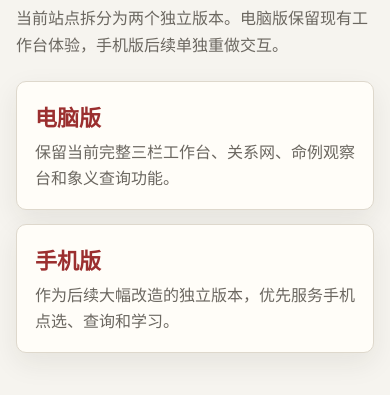
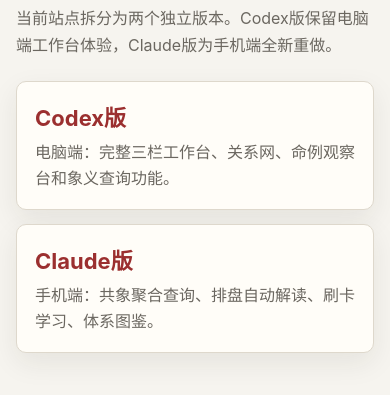
Before and after one commit to NeverGiveUp0618/bazi-xiangfa, a plain HTML site: page bazi_xiangyi_site/index.html in a window 390 px wide. Shown: the part 263-658 px from the top of the page. Drawn offline with Linux system fonts and the light colour scheme.

Commit message:
Rename version labels: desktop=Codex版, mobile=Claude版

```diff
--- a/bazi_xiangyi_site/index.html
+++ b/bazi_xiangyi_site/index.html
@@ -93,17 +93,17 @@
   <main>
     <header>
       <h1>八字象义图谱</h1>
-      <p>当前站点拆分为两个独立版本。电脑版保留现有工作台体验，手机版后续单独重做交互。</p>
+      <p>当前站点拆分为两个独立版本。Codex版保留电脑端工作台体验，Claude版为手机端全新重做。</p>
     </header>
 
     <section class="version-grid" aria-label="版本选择">
       <a href="./desktop/">
-        <strong>电脑版</strong>
-        <span>保留当前完整三栏工作台、关系网、命例观察台和象义查询功能。</span>
+        <strong>Codex版</strong>
+        <span>电脑端：完整三栏工作台、关系网、命例观察台和象义查询功能。</span>
       </a>
       <a href="./mobile/">
-        <strong>手机版</strong>
-        <span>作为后续大幅改造的独立版本，优先服务手机点选、查询和学习。</span>
+        <strong>Claude版</strong>
+        <span>手机端：共象聚合查询、排盘自动解读、刷卡学习、体系图鉴。</span>
       </a>
     </section>
   </main>
```
Also changed, not shown: bazi_xiangyi_site/desktop/index.html (+3 -3 lines), bazi_xiangyi_site/mobile/index.html (+1 -1 lines).
